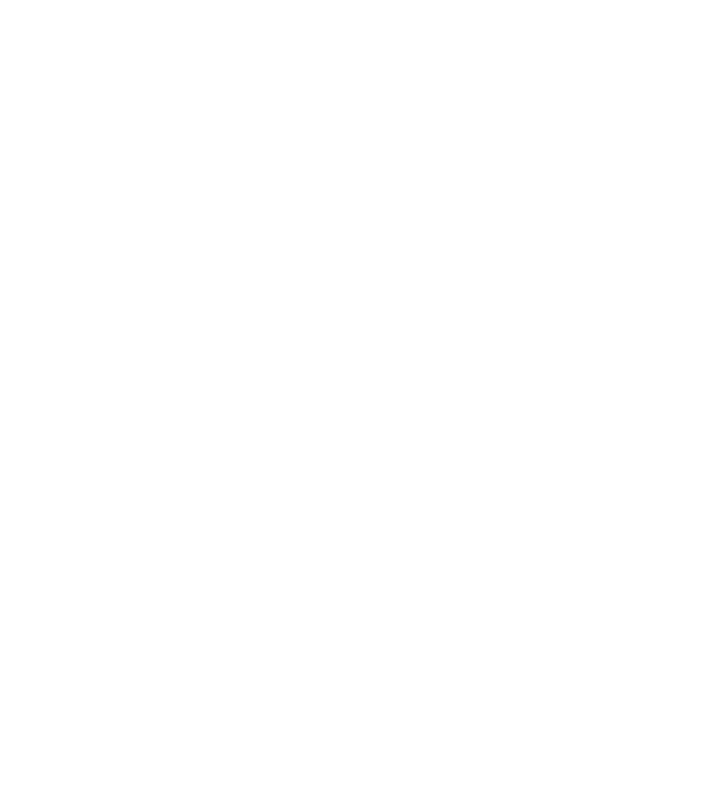
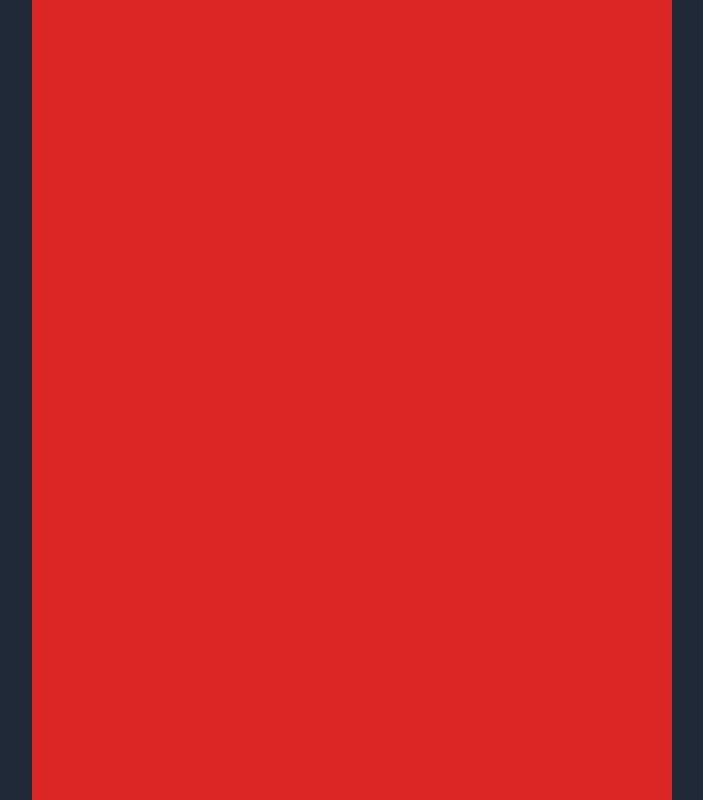
Before and after one commit to fedeferrelli/menu, a React (Create React App) app: page /detailedDish in a window 1280 px wide. Shown: the whole page, without its empty margins (288-991 px from the left). Built offline with nearby package versions, Linux system fonts and the light colour scheme.

Commit message:
Restyle Fade in every screen 3

```diff
--- a/src/Components/DetailedDish.js
+++ b/src/Components/DetailedDish.js
@@ -41,8 +41,8 @@
 
   return (
     <div className="bg-gray-800">
-       <Fade >
-      {detallePlato && (
+      <Fade duration="400">
+      {detallePlato ? (
         <div className="bg-gray-200 min-h-screen">
 
 
@@ -95,8 +95,9 @@
             </div>
           </div>
         </div>
-      )}
-    </Fade>
+      ) :
+      <div className="w-full h-screen bg-red-600"></div>}
+   </Fade>
     </div>
   );
 }
--- a/src/Components/Menu.js
+++ b/src/Components/Menu.js
@@ -125,8 +125,10 @@
   };
 
   return (
-    <Fade>
+
+
       <div className="bg-gray-800 min-h-screen pb-20 sm:pb-0">
+
         <h1 className="font-bold px-8 w-full text-center text-white text-xl py-6">
           {" "}
           Este es{" "}
@@ -145,8 +147,9 @@
             onChange={(e) => setFiltro(e.target.value)}
           />
         </div>
+        <Fade duration="400">
+        <div className="flex flex-wrap justify-center w-full sm:mb-16">
 
-        <div className="flex flex-wrap justify-center w-full sm:mb-16">
           {datos.map((dish, i) => (
             <div key={Math.random()} className="w-full px-2">
               <div className="sticky top-16">
@@ -187,7 +190,9 @@
               </div>
             </div>
           ))}
+
         </div>
+        </Fade>
 
         <div className="w-full h-16 fixed bottom-0 right-0 left-0 sm:w-1/2 sm:left-1/4   bg-gray-800 flex flex-row justify-end">
           <div
@@ -200,8 +205,9 @@
             </h1>
           </div>
         </div>
+
       </div>
-    </Fade>
+
   );
 }
 
--- a/src/Components/Pedido.js
+++ b/src/Components/Pedido.js
@@ -71,7 +71,7 @@
   }
 
   return (
-    <Fade>
+    <Fade duration="400">
       {!pedido ? (
         <div className="w-full h-screen bg-gray-100 sm:bg-gray-800 sm:text-gray-200 text-lg leading-relaxed flex flex-row justify-center items-center">
           <div className="w-10/12 m-auto p-4 text-center text-lg">
```
